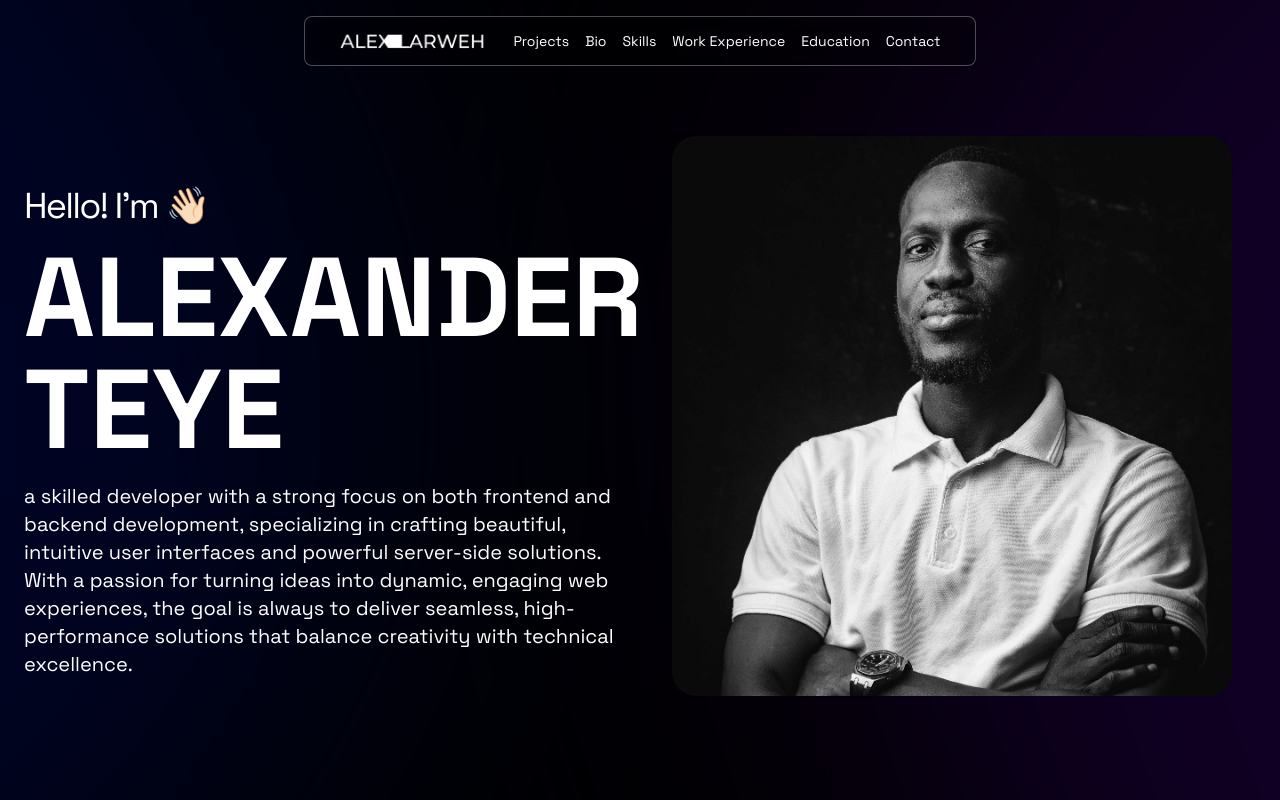
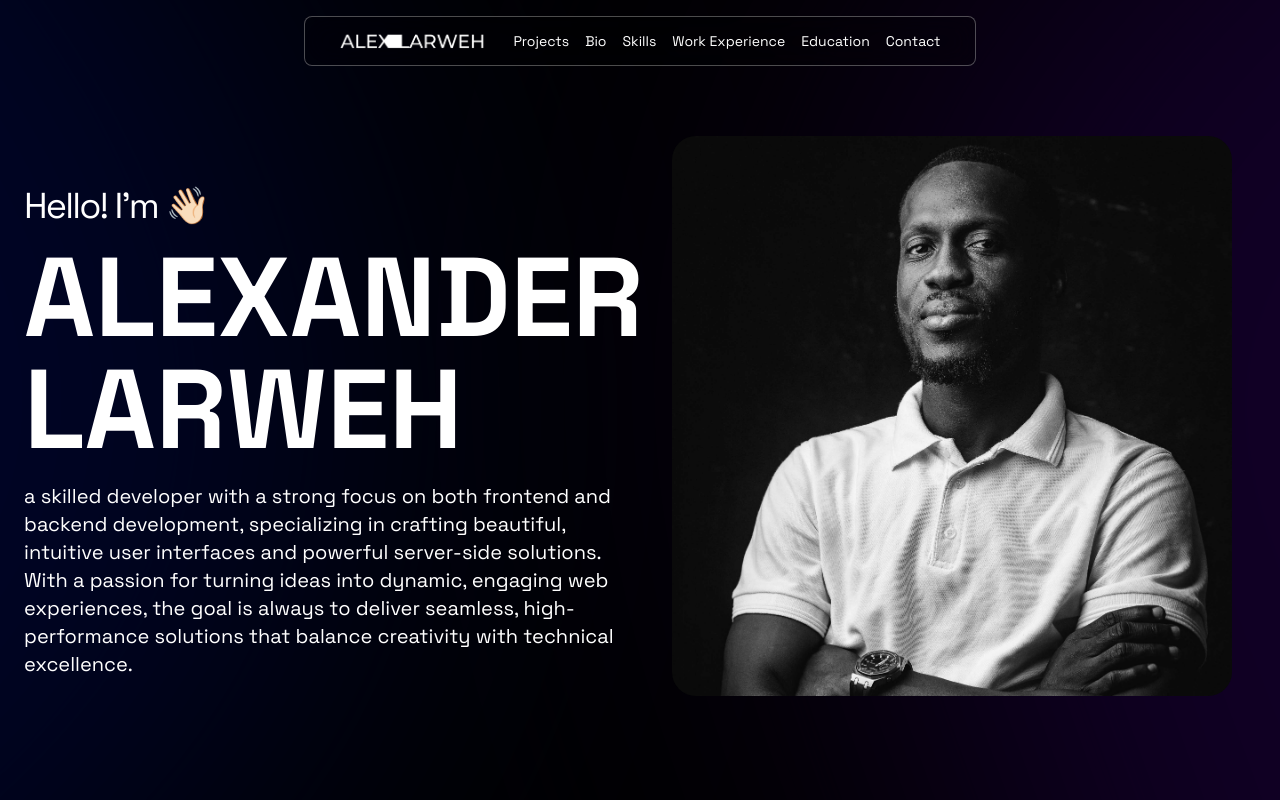
Before and after one commit to lexnnovation/mrlarweh, a React (Vite) app: page / in a window 1280 px wide. Shown: the top 800 px of the page. Built offline with nearby package versions, Linux system fonts and the light colour scheme.

Commit message:
Change of hero name

```diff
--- a/src/constants/index.jsx
+++ b/src/constants/index.jsx
@@ -33,7 +33,7 @@ export const NAVIGATION_LINKS = [
 ];
 
 export const HERO = {
-  name: "ALEXANDER TEYE",
+  name: "ALEXANDER LARWEH",
   greet: "Hello! I'm 👋🏻",
   description:
     "a skilled developer with a strong focus on both frontend and backend development, specializing in crafting beautiful, intuitive user interfaces and powerful server-side solutions. With a passion for turning ideas into dynamic, engaging web experiences, the goal is always to deliver seamless, high-performance solutions that balance creativity with technical excellence.",
```
